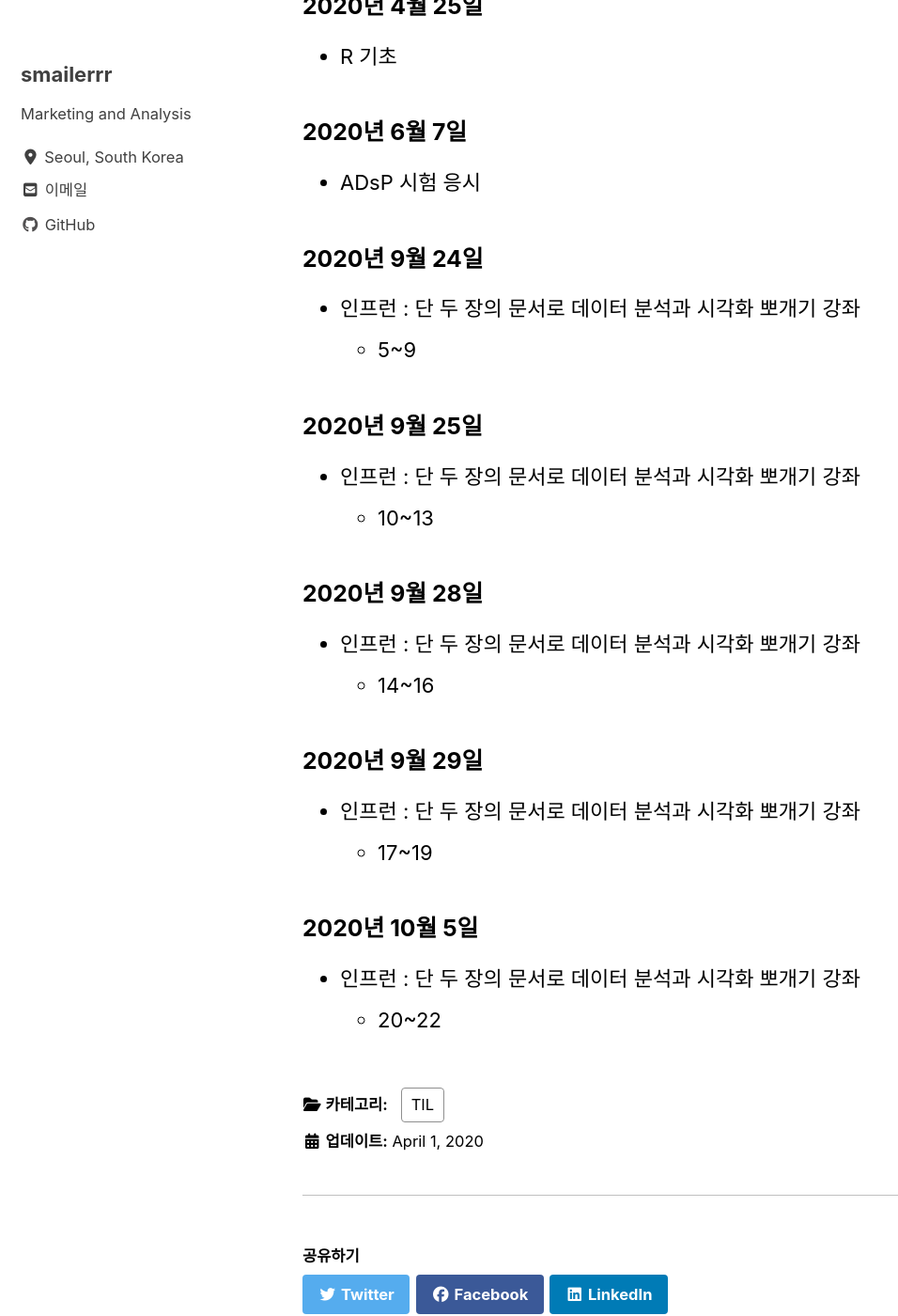
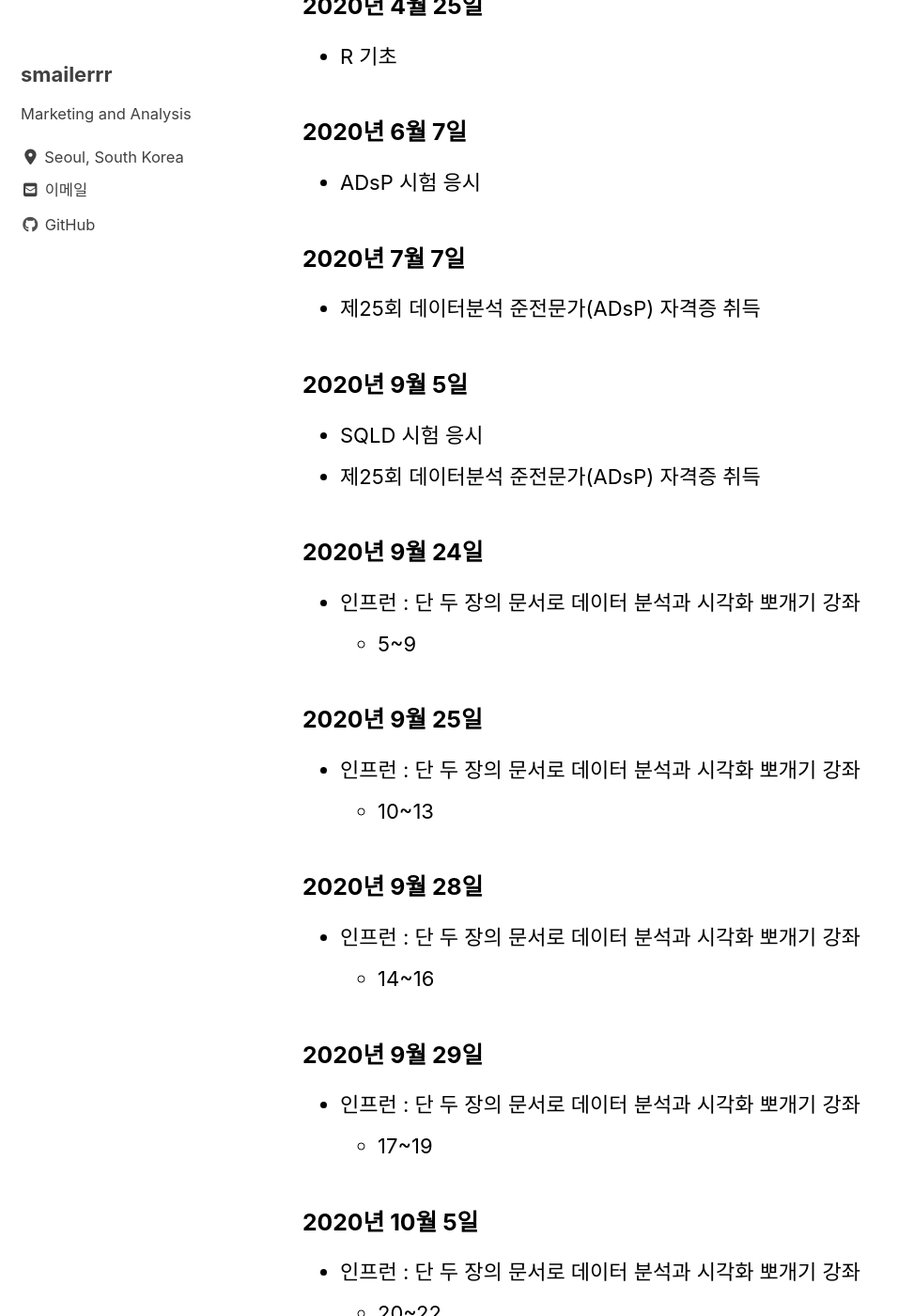
Before and after one commit to smilerrr/smilerrr.github.io, a Jekyll site: the page built from _posts/til/2020-04-01-TIL.md, in a window 1280 px wide and 1400 px high, scrolled down 3708 px. Shown: the whole window at 94% size, without its empty margins (0-956 px from the left). Built offline with Jekyll 4.4.1, drawn with Linux system fonts in a browser that asks for light colours; cached includes are drawn as plain includes; nearby versions of some CDN libraries; some of the changed text lies outside the part shown.

Commit message:
Update 2020-04-01-TIL.md

```diff
--- a/_posts/til/2020-04-01-TIL.md
+++ b/_posts/til/2020-04-01-TIL.md
@@ -89,6 +89,13 @@ toc: true
 ### 2020년 6월 7일
 - ADsP 시험 응시
 
+### 2020년 7월 7일
+- 제25회 데이터분석 준전문가(ADsP) 자격증 취득
+
+### 2020년 9월 5일
+- SQLD 시험 응시
+- 제25회 데이터분석 준전문가(ADsP) 자격증 취득
+
 ### 2020년 9월 24일
 - 인프런 : 단 두 장의 문서로 데이터 분석과 시각화 뽀개기 강좌
     - 5~9
@@ -108,3 +115,6 @@ toc: true
 ### 2020년 10월 5일
 - 인프런 : 단 두 장의 문서로 데이터 분석과 시각화 뽀개기 강좌
     - 20~22
+
+### 2020년 10월 6일
+- 제38회 SQL 개발자(SQLD) 자격증 취득
```
